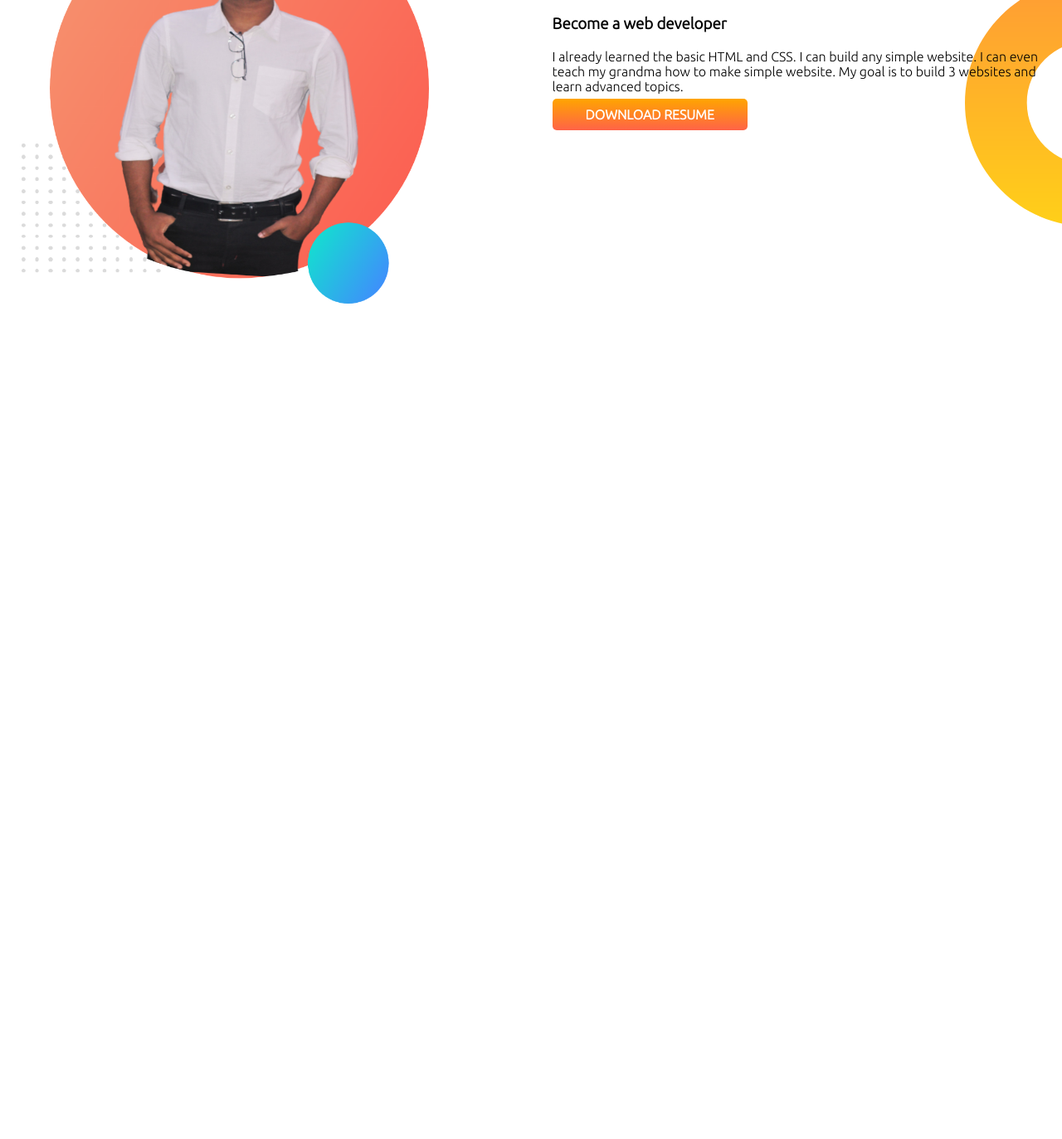
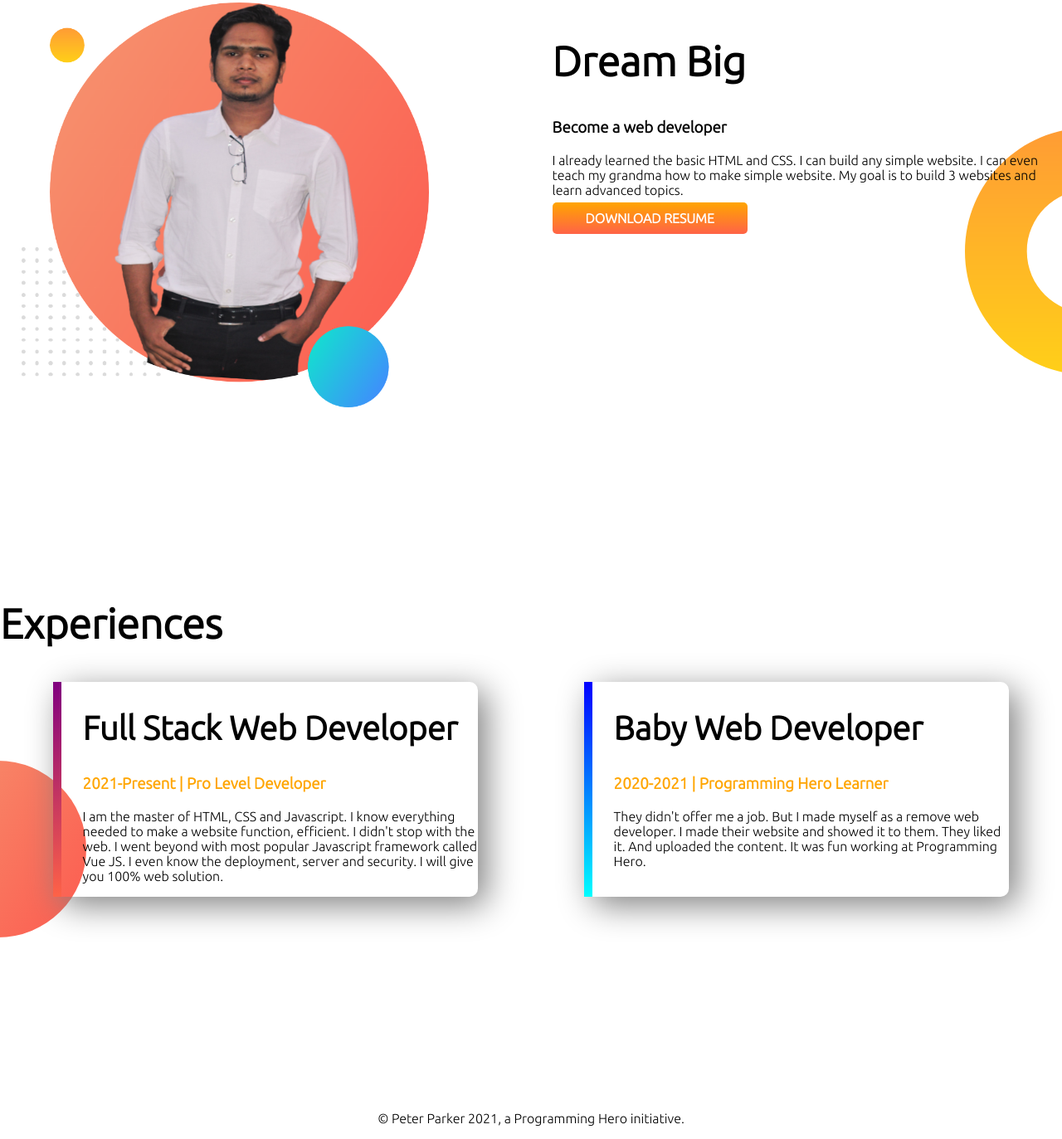
Before and after one commit to Tareqhossain17/developer-portfolio, a plain HTML site: page index.html in a window 1280 px wide. Shown: the part 717-2090 px from the top of the page at 83% size. Before the commit the page ends 1206 px from the top, so only its background shows below. Drawn offline with Linux system fonts and the light colour scheme.

Commit message:
add comit

```diff
--- a/index.html
+++ b/index.html
@@ -12,7 +12,7 @@
 
 </head>
 <body>
-    <section class="top-banner">
+    <section class="top-banner flexible-container">
         <div class="half-width">
           <h1>Welcome to</h1>
         <h1><span>Tareq Hossain</span> World!</h1>
@@ -24,7 +24,7 @@
             <img src="images/my-bgt.png" alt="">
         </div>
     </section>
-    <section class="dream-big">
+    <section class="dream-big flexible-container">
         <div class="half-width" >
             <img src="images/my-bg5.png" alt="">
         </div>
@@ -37,5 +37,23 @@
             <a class="link-button" target="_blank" href="#">DOWNLOAD RESUME</a>
         </div>
     </section>
+    <section class="experience">
+       <h1>Experiences</h1>
+       <div class="experience-class">
+        <div id="border2" class="experience-item">
+            <h2>Full Stack Web Developer</h2>
+            <h3><span>2021-Present | Pro Level Developer</span></h3>
+            <p>I am the master of HTML, CSS and Javascript. I know everything needed to make a website function, efficient. I didn't stop with the web. I went beyond with most popular Javascript framework called Vue JS. I even know the deployment, server and security. I will give you 100% web solution.</p>
+        </div>
+        <div id="border" class="experience-item">
+            <h2>Baby Web Developer</h2>
+            <h3><span>2020-2021 | Programming Hero Learner</span></h3>
+            <p>They didn't offer me a job. But I made myself as a remove web developer. I made their website and showed it to them. They liked it. And uploaded the content. It was fun working at Programming Hero.</p>
+        </div>
+       </div>
+    </section>
+    <footer>
+        <p>&copy; Peter Parker 2021, a Programming Hero initiative.</p>
+    </footer>
 </body>
 </html>
--- a/style.css
+++ b/style.css
@@ -1,4 +1,7 @@
-
+section{
+    height: 500px;
+    padding-bottom: 100px;
+}
 body{
     font-family: 'Ubuntu', sans-serif;
     margin: 0;
@@ -6,10 +9,13 @@ body{
 h1{
     font-size: 50px;
 }
-h1 span{
+h2{
+    font-size: 40px;
+}
+span{
     color: orange;
 }
-section{
+.flexible-container{
     display: flex;
     margin-bottom: 120px;
 }
@@ -37,3 +43,35 @@ section{
     background-repeat: no-repeat;
     background-position: right;
 }
+.experience-class{
+    display: flex;
+}
+.experience-item{
+    width: 40%;
+    margin-left: 5%;
+    margin-right: 5%;
+    padding-left: 2%;
+    border-radius: 10px;
+    box-shadow: 10px 10px 40px grey;
+
+}
+#border{
+    border-left: 10px solid;
+    border-image: linear-gradient(blue, aqua);
+    border-image-slice: 1;
+}
+#border2{
+    border-left: 10px solid;
+    border-image: linear-gradient(purple, tomato);
+    border-image-slice: 1;
+}
+.experience{
+    background-image: url(images/exp-bg.png);
+    background-repeat: no-repeat;
+    background-position: left;
+
+}
+footer p{
+    text-align: center;
+    font-family: 'Ubuntu', sans-serif;
+}
```
